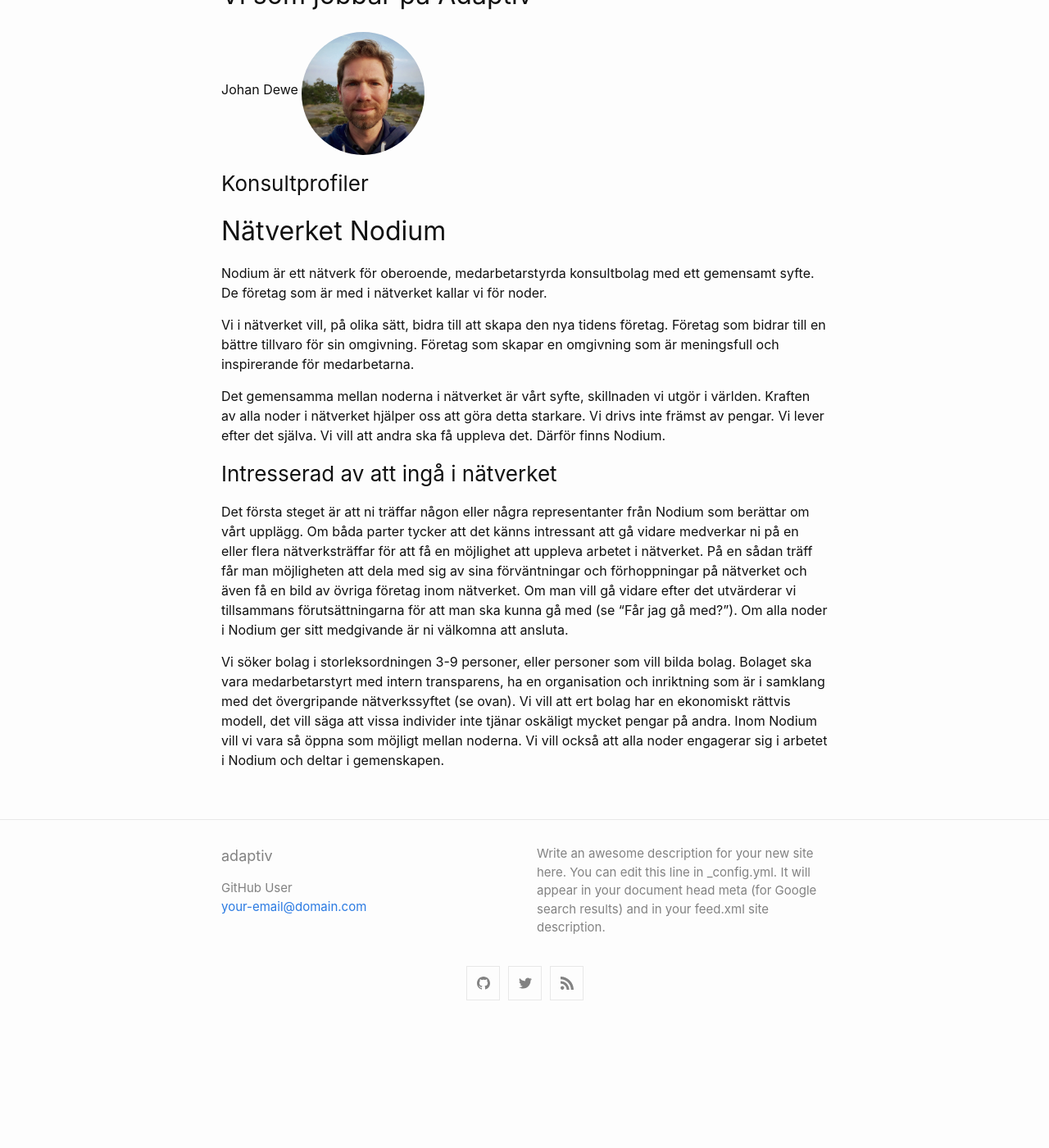
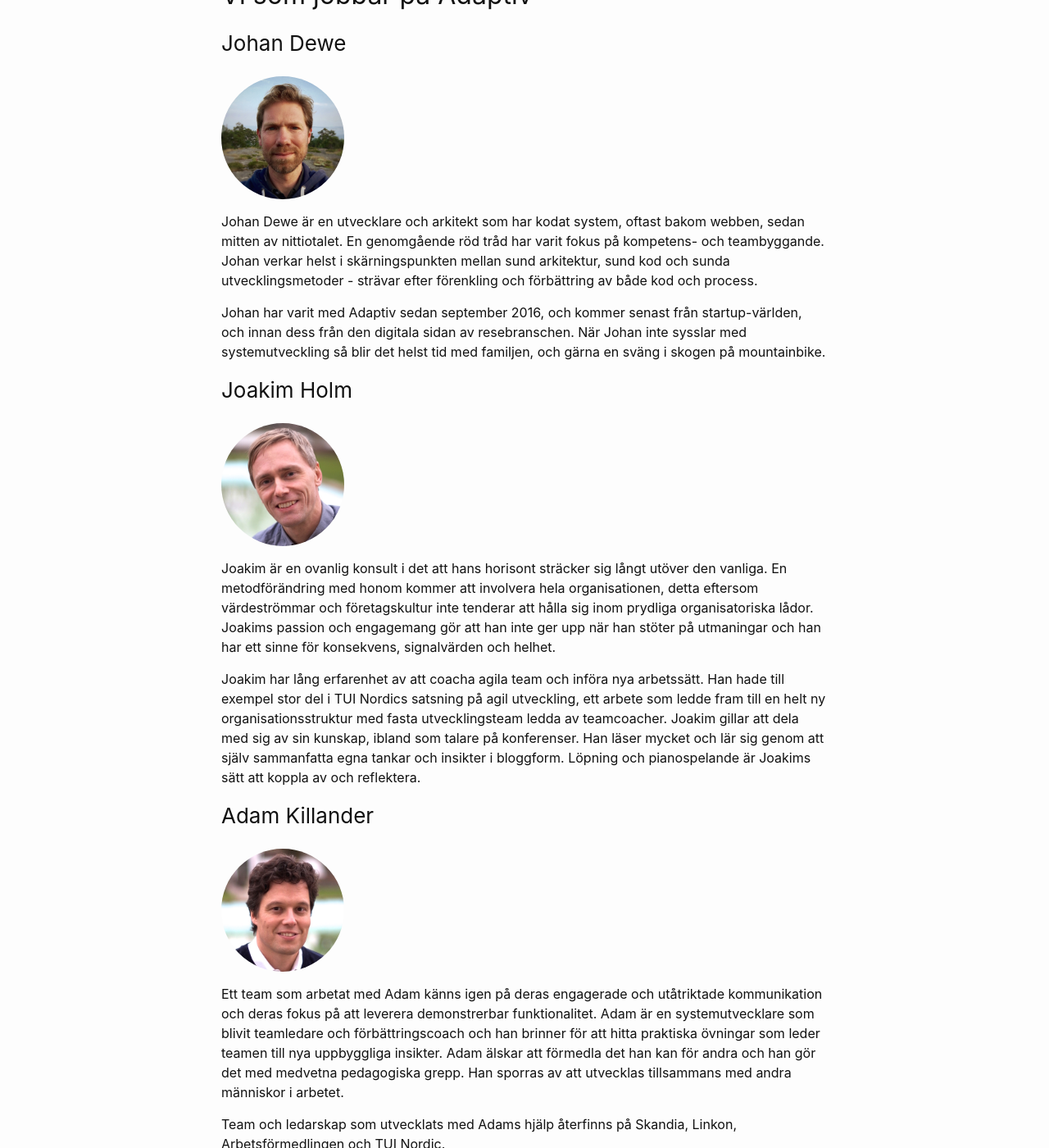
Before and after one commit to adaptiv/adaptiv.github.io--old, a Jekyll site: the page built from about.md, in a window 1280 px wide and 1400 px high, scrolled down 1615 px. Shown: the whole window at 82% size. Built offline with Jekyll 4.4.1, drawn with Linux system fonts in a browser that asks for light colours; our own code applies the rules of GitHub Pages for plain Markdown files; before the commit the page ends 2870 px from its top, so only the background shows below that; some of the changed text lies outside the part shown.

Commit message:
Vi som jobbar på Adaptiv

```diff
--- a/about.md
+++ b/about.md
@@ -38,10 +38,53 @@ På Wikipedia kan du läsa mer om [öppen redovisning](https://en.wikipedia.org/
 
 ## Vi som jobbar på Adaptiv
 
-Johan Dewe
+### Johan Dewe
 <span class="mug_shot">
 ![Johan Dewe](/assets/dewe.jpg "Title for Dewe's image")
 </span>
+
+Johan Dewe är en utvecklare och arkitekt som har kodat system, oftast bakom webben, sedan mitten av nittiotalet. En genomgående röd tråd har varit fokus på kompetens- och teambyggande. Johan verkar helst i skärningspunkten mellan sund arkitektur, sund kod och sunda utvecklingsmetoder - strävar efter förenkling och förbättring av både kod och process.
+
+Johan har varit med Adaptiv sedan september 2016, och kommer senast från startup-världen, och innan dess från den digitala sidan av resebranschen. När Johan inte sysslar med systemutveckling så blir det helst tid med familjen, och gärna en sväng i skogen på mountainbike.
+
+### Joakim Holm
+<span class="mug_shot">
+![Joakim Manding Holm](/assets/joakim.jpg "Title for Jocke's image")
+</span>
+
+Joakim är en ovanlig konsult i det att hans horisont sträcker sig långt utöver den vanliga. En metodförändring med honom kommer att involvera hela organisationen, detta eftersom värdeströmmar och företagskultur inte tenderar att hålla sig inom prydliga organisatoriska lådor. Joakims passion och engagemang gör att han inte ger upp när han stöter på utmaningar och han har ett sinne för konsekvens, signalvärden och helhet.
+
+Joakim har lång erfarenhet av att coacha agila team och införa nya arbetssätt. Han hade till exempel stor del i TUI Nordics satsning på agil utveckling, ett arbete som ledde fram till en helt ny organisationsstruktur med fasta utvecklingsteam ledda av teamcoacher. Joakim gillar att dela med sig av sin kunskap, ibland som talare på konferenser. Han läser mycket och lär sig genom att själv sammanfatta egna tankar och insikter i bloggform. Löpning och pianospelande är Joakims sätt att koppla av och reflektera.
+
+### Adam Killander
+<span class="mug_shot">
+![Adam Killander](/assets/adam.jpg "Title for Adam's image")
+</span>
+
+Ett team som arbetat med Adam känns igen på deras engagerade och utåtriktade kommunikation och deras fokus på att leverera demonstrerbar funktionalitet. Adam är en systemutvecklare som blivit teamledare och förbättringscoach och han brinner för att hitta praktiska övningar som leder teamen till nya uppbyggliga insikter. Adam älskar att förmedla det han kan för andra och han gör det med medvetna pedagogiska grepp. Han sporras av att utvecklas tillsammans med andra människor i arbetet.
+
+Team och ledarskap som utvecklats med Adams hjälp återfinns på Skandia, Linkon, Arbetsförmedlingen och TUI Nordic.
+
+Adam har också hållit flera bejublade tal på Agila Sverige, SAST och hos kunder där han utnyttjat sin dramatiska förmåga. Han är gift familjefar och bor i Solna utanför Stockholm.
+
+### Johan Hallstensson
+<span class="mug_shot">
+![Johan Hallstensson](/assets/johan.jpg "Title for Johan's image")
+</span>
+
+Johan är en erfaren och kunnig utvecklare som noga följer med i den tekniska frontlinjen. Att hålla det enkelt och inte krångla till processer, arkitektur eller design är en av Johans nyckelkompetenser, liksom hans förmåga till vardagligt samarbete.
+
+Johan har med sin långa erfarenhet som utvecklare verkat i flera olika programmeringsspråk och miljöer. Han är väl bevandrad i flera olika agila metoder och bryr sig inte bara om hur resultatet blir utan även hur människorna som åstadkommer det mår.
+
+### Måns Sandström
+<span class="mug_shot">
+![Måns Sandström](/assets/mans.jpg "Title for Måns's image")
+</span>
+
+Måns har tryggheten och kompetensen att vägleda arbetet att skapa en organisation genomsyrad av agila värderingar och vanor. Genom att kombinera kunskap om agila förhållningssätt och förändringspsykologi hjälper han er att tänka i nya banor och åstadkomma förändring som ger effekt.
+Han har erfarenhet från agil utveckling, allt ifrån det tekniska, till ledarskap, organisation och förändringsledning.
+Bland erfarenheterna märks vägtullsprojektet där han var med och etablerade agila team som levererade en produkt av hög kvalitet och utvecklingen av den nya, agilt inriktade, IT-organisationen på Skandia Liv. Gift tvåbarnsfar, boende i Gubbängen i Stockholm där han gillar att löpträna och fotografera på fritiden.
+
 ### Konsultprofiler
 
 ## Nätverket Nodium
```
